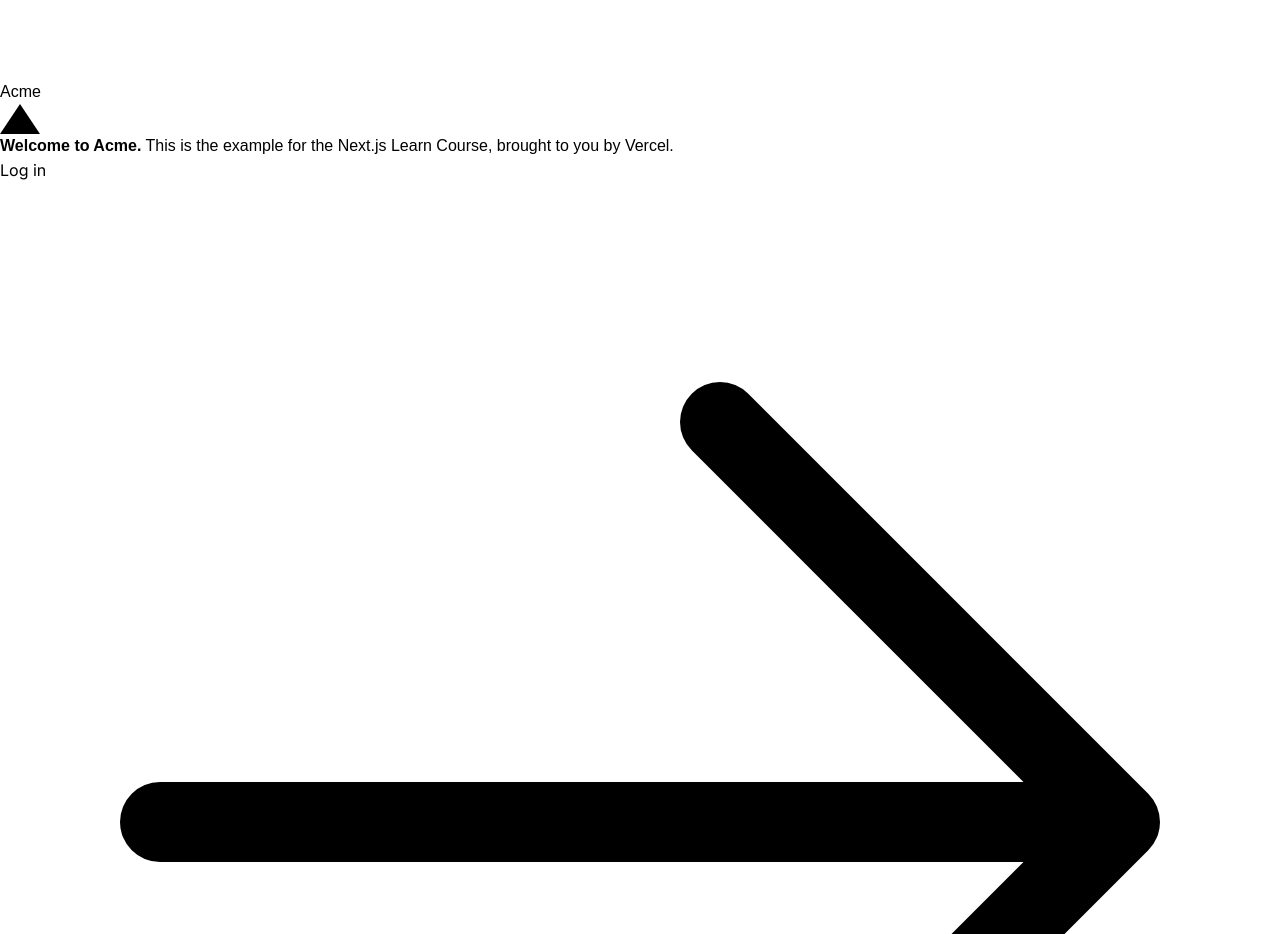
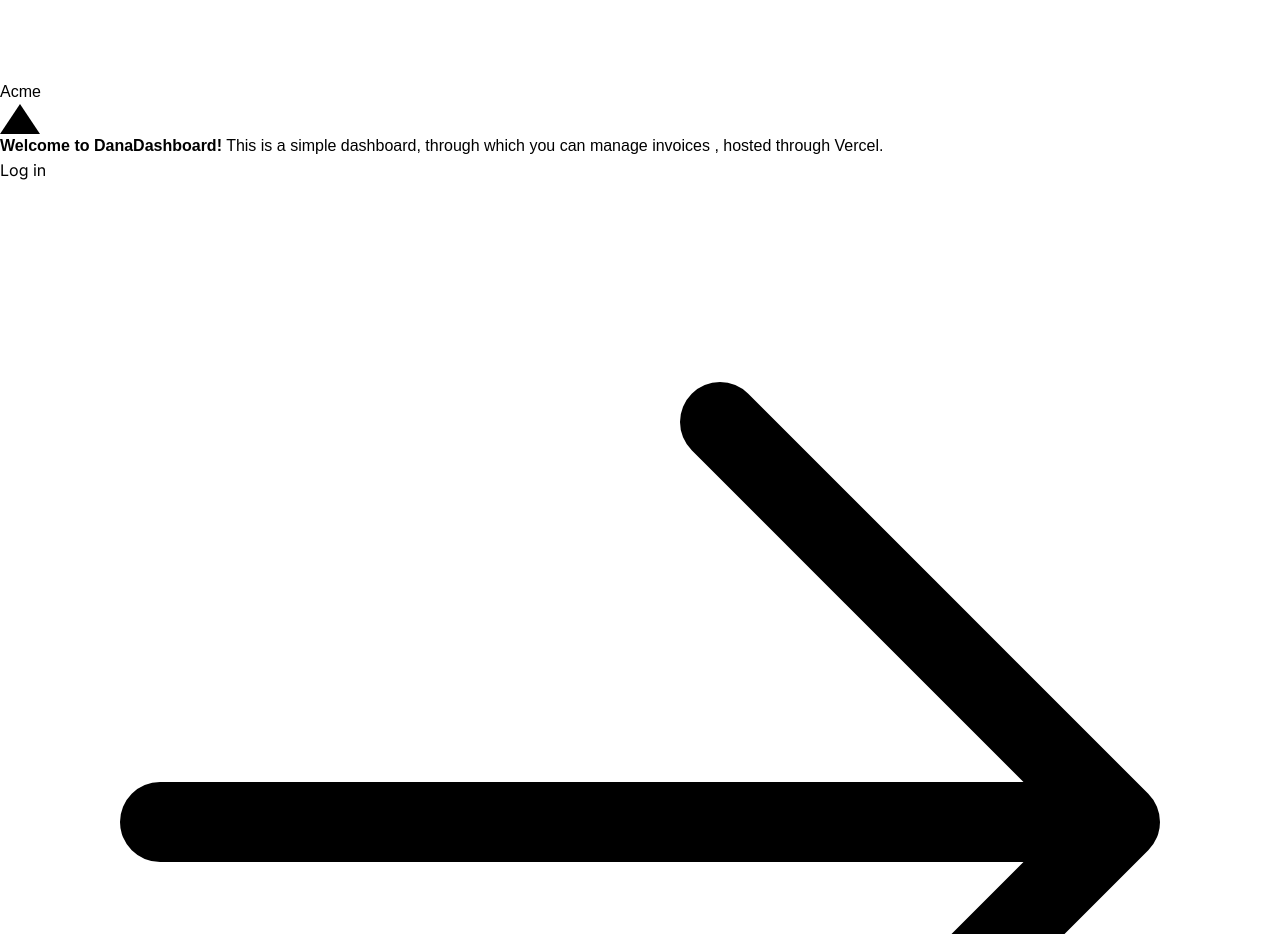
Before and after one commit to Szabodana/DanaDashboard, a Next.js app: page / in a window 1280 px wide. Shown: the part 1200-2134 px from the top of the page. Built offline with nearby package versions, Linux system fonts and the light colour scheme; a web font is replaced by a local one.

Commit message:
changed frontpage description

```diff
--- a/app/page.tsx
+++ b/app/page.tsx
@@ -16,11 +16,8 @@ export default function Page() {
           <div className={styles.shape}>
           </div>
           <p className={`${lusitana.className} text-xl text-gray-800 md:text-3xl md:leading-normal`}>
-            <strong>Welcome to Acme.</strong> This is the example for the{' '}
-            <a href="https://nextjs.org/learn/" className="text-blue-500">
-              Next.js Learn Course
-            </a>
-            , brought to you by Vercel.
+            <strong>Welcome to DanaDashboard!</strong> This is a simple dashboard, through which you can manage invoices
+            , hosted through Vercel.
           </p>
           <Link
             href="/login"
```
